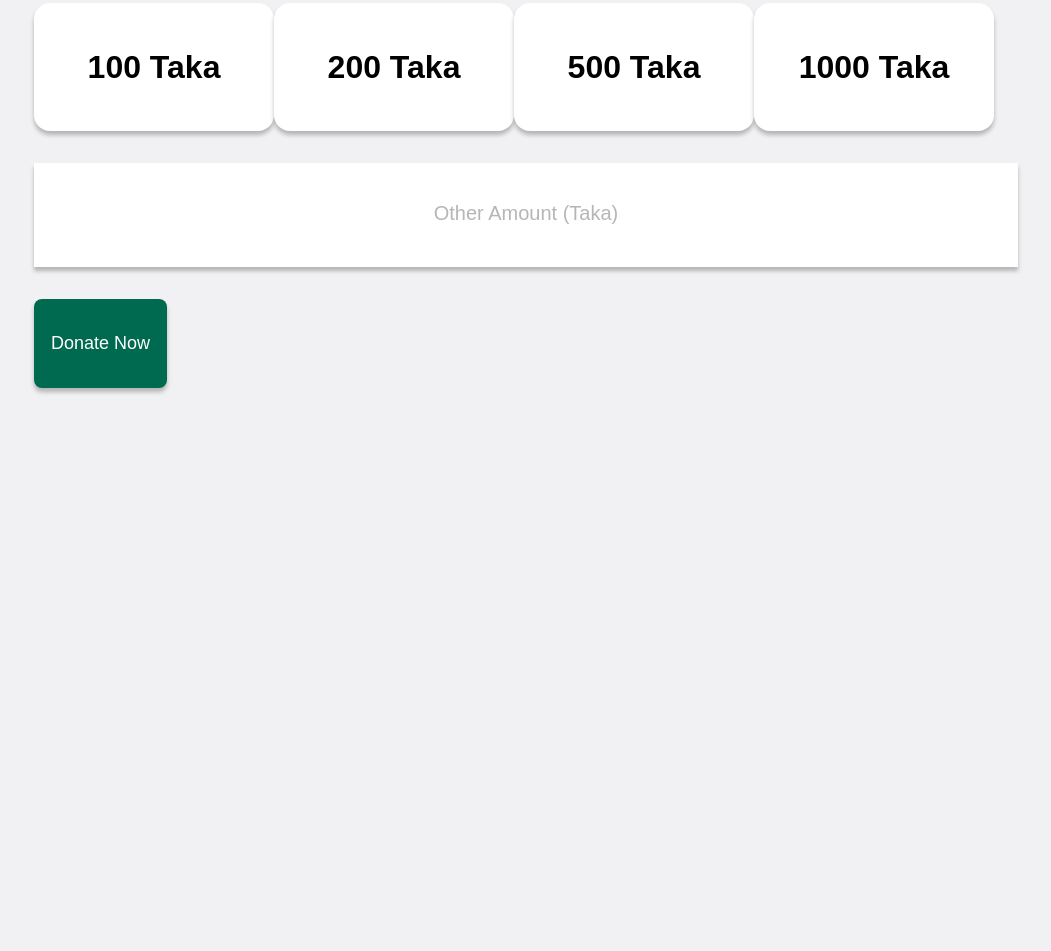
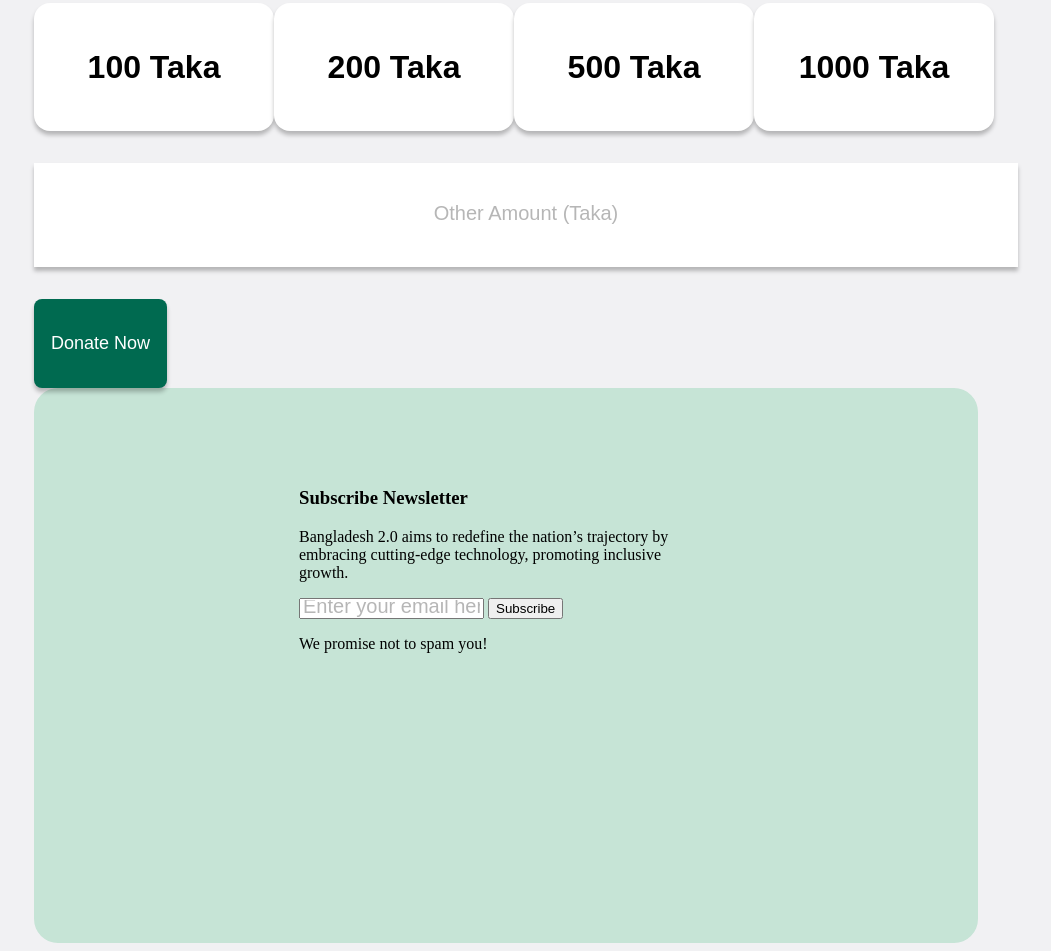
Before and after one commit to MERAj-ul/b11-a1, a plain HTML site: page index.html in a window 1280 px wide. Shown: the part 3014-3965 px from the top of the page, without its empty margins (134-1185 px from the left). Before the commit the page ends 3410 px from the top, so only its background shows below. Drawn offline with Linux system fonts and the light colour scheme.

Commit message:
add newsletter content

```diff
--- a/index.html
+++ b/index.html
@@ -112,6 +112,16 @@
                 <button class="donate-btn">Donate Now</button>
             </div>
         </div>
+        <div class="newsletter">
+            <h3>Subscribe Newsletter</h3>
+            <p>Bangladesh 2.0 aims to redefine the nation’s trajectory by embracing cutting-edge technology, promoting inclusive growth.</p>
+                <div class="subscribe">
+                    <input type="email" name="" id="" placeholder="Enter your email here">
+                    <a href=""><button>Subscribe</button></a>
+                </div>
+            <p>We promise not to spam you!</p>
+
+        </div>
     </main>
     <footer>
 
--- a/style/bd.css
+++ b/style/bd.css
@@ -315,7 +315,7 @@ input::placeholder {
   text-align: center;
   color: rgba(14, 14, 14, 0.3);
 }
-.containter-btn{
+.container-dbtn{
   align-items: center;
 }
 .donate-btn{
@@ -331,3 +331,13 @@ input::placeholder {
   border-radius: 8px;
   box-shadow: 0px 4px 4px 0px rgba(0, 0, 0, 0.25);
 }
+/* Newsletter */
+.newsletter{
+  margin-left: 160px;
+  margin-right: 160px;
+  max-width: 100%;
+  height: 395px;
+  background-color: #C6E4D6;
+  border-radius: 24px;
+  padding: 80px 265px;
+}
```
